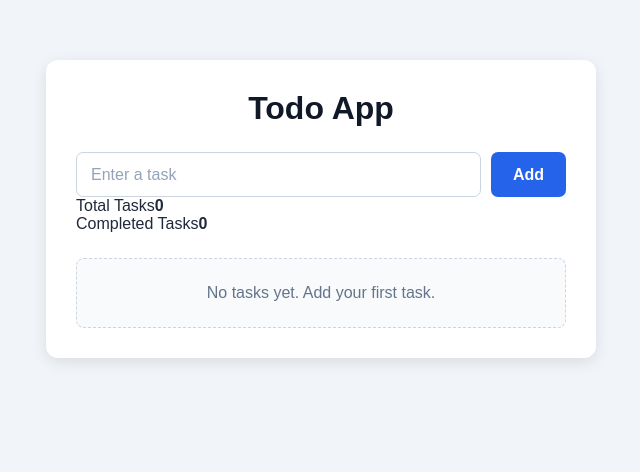
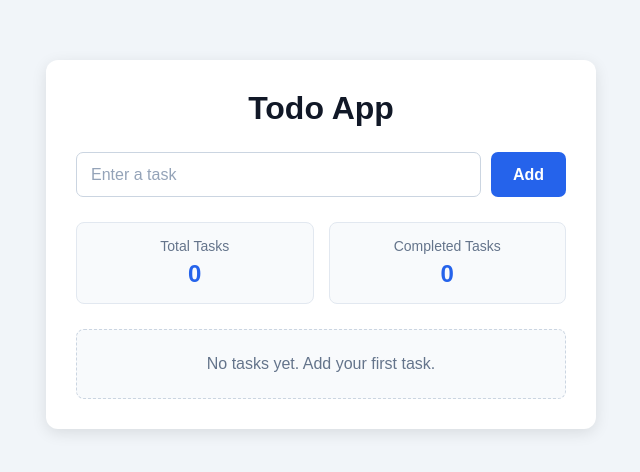
Before and after one commit to Edldev12/Dynamic-Task-Manager, a React (Vite) app: page / in a window 1280 px wide. Shown: the top 472 px of the page, without its empty margins (319-959 px from the left). Built offline with nearby package versions, Linux system fonts and the light colour scheme.

Commit message:
add css for task statistics

```diff
--- a/src/App.css
+++ b/src/App.css
@@ -219,6 +219,37 @@ body {
 }
 
 /* ==============================
+   TASK STATISTICS
+============================== */
+
+.task-stats {
+  display: flex;
+  gap: 15px;
+  margin-top: 25px;
+}
+
+.stat {
+  flex: 1;
+  padding: 15px;
+  text-align: center;
+  background: #f8fafc;
+  border: 1px solid #e2e8f0;
+  border-radius: 8px;
+}
+
+.stat span {
+  display: block;
+  margin-bottom: 6px;
+  font-size: 14px;
+  color: #64748b;
+}
+
+.stat strong {
+  font-size: 24px;
+  color: #2563eb;
+}
+
+/* ==============================
    MOBILE RESPONSIVE
 ============================== */
 
```
